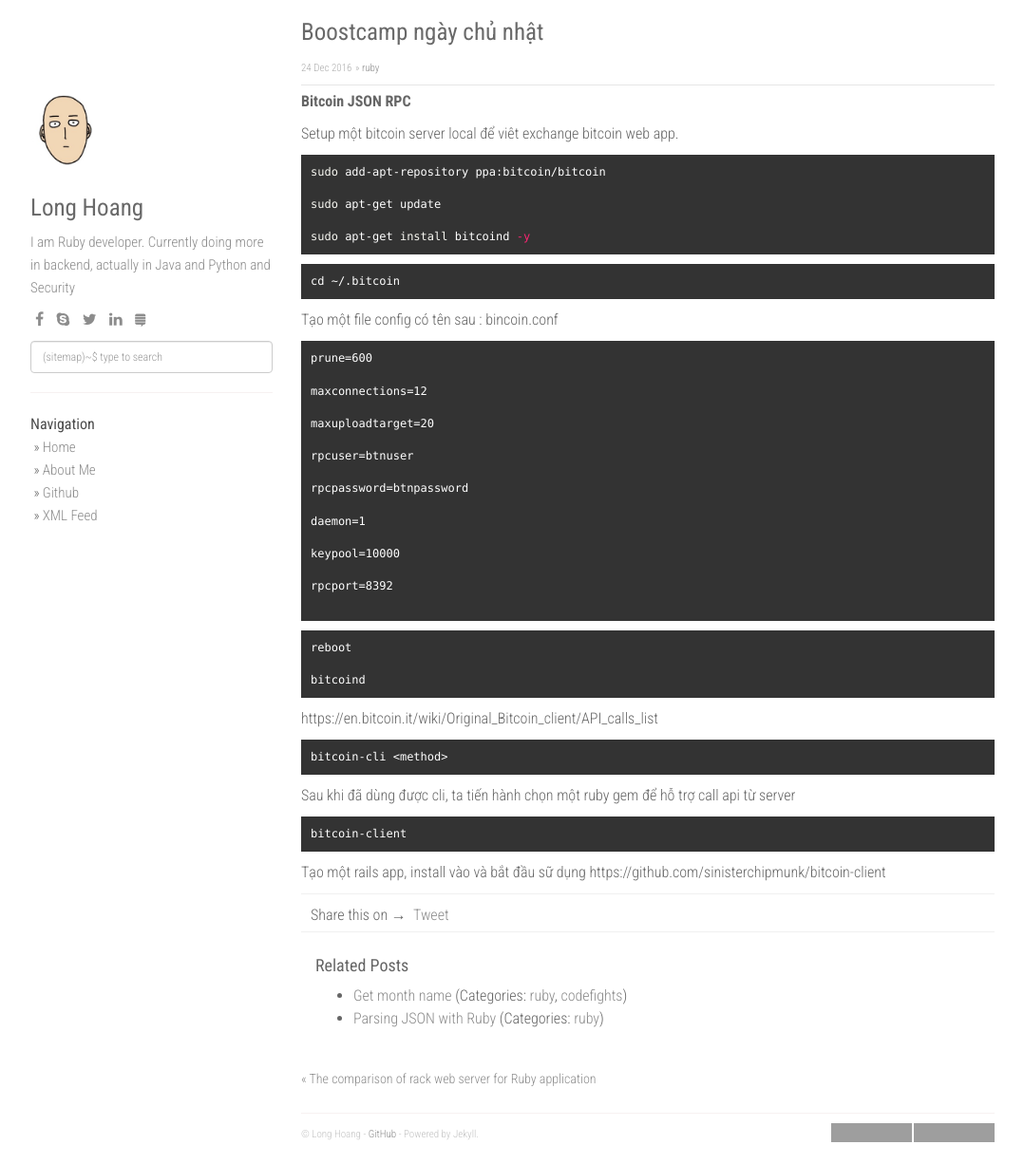
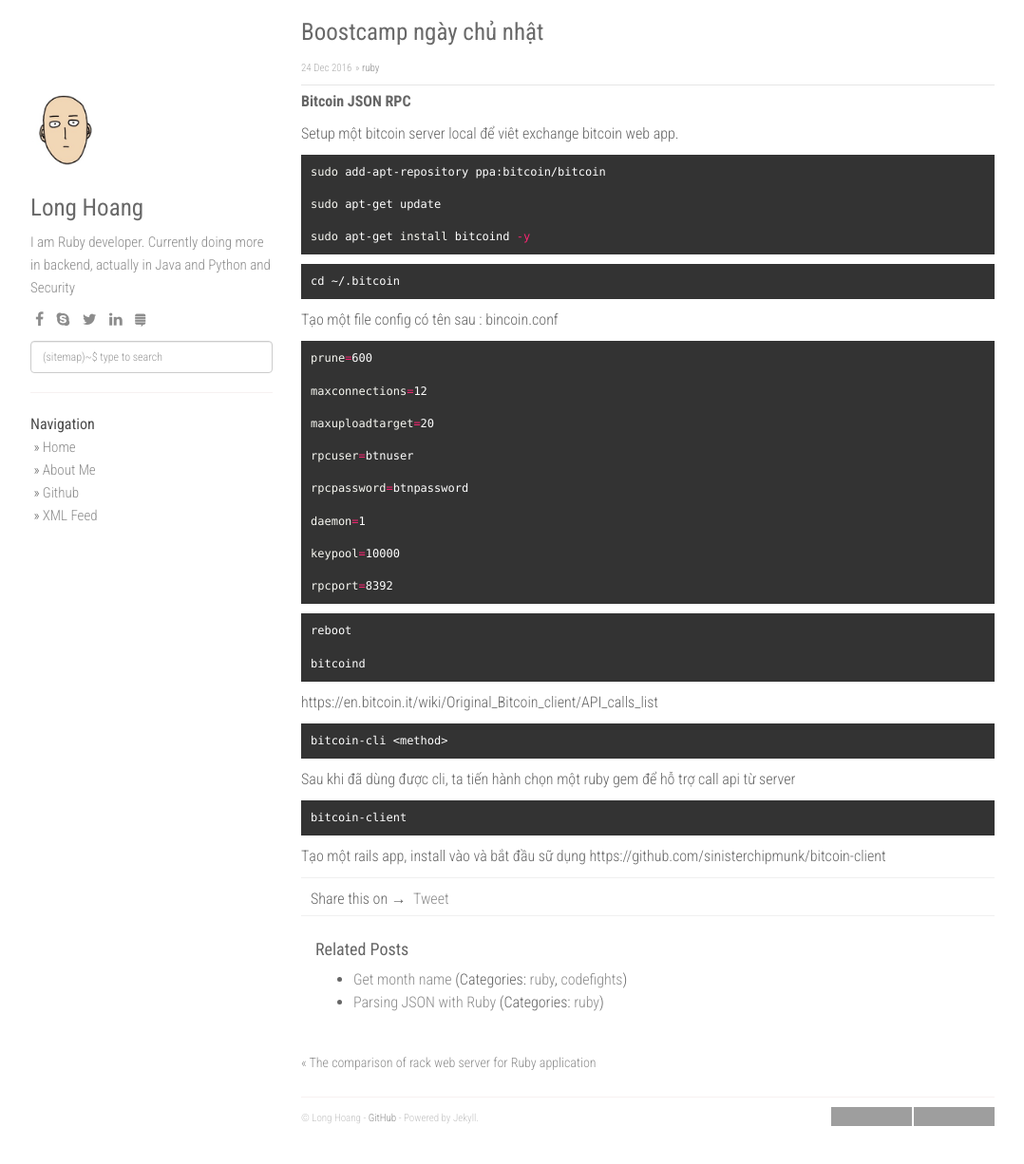
Before and after one commit to SFzxc/SFzxc.github.io, a Jekyll site: the page built from _posts/2016-12-25-Boostcamp-chu-nhat.md, in a window 1280 px wide and 1226 px high. Shown: the whole window at 95% size, without its empty margins (53-1131 px from the left). Built offline with Jekyll 4.4.1, drawn with Linux system fonts in a browser that asks for light colours; nearby versions of some CDN libraries; comment, search, counter and statistics services are not loaded; grey boxes are pictures that could not be loaded.

Commit message:
Update 2016-12-25-Boostcamp-chu-nhat.md

`````diff
--- a/_posts/2016-12-25-Boostcamp-chu-nhat.md
+++ b/_posts/2016-12-25-Boostcamp-chu-nhat.md
@@ -21,7 +21,8 @@ sudo apt-get install bitcoind -y
 cd ~/.bitcoin
 ```
 Tạo một file config có tên sau : bincoin.conf
-```
+
+```bash
 prune=600
 
 maxconnections=12
@@ -37,8 +38,8 @@ daemon=1
 keypool=10000
 
 rpcport=8392
+```
 
-````
 ```
 reboot
 
@@ -46,12 +47,16 @@ bitcoind
 ```
 
 https://en.bitcoin.it/wiki/Original_Bitcoin_client/API_calls_list
+
 ```
 bitcoin-cli <method>
 ```
+
 Sau khi đã dùng được cli, ta tiến hành chọn một ruby gem để hỗ trợ call api từ server
+
 ```
 bitcoin-client
 ```
+
 Tạo một rails app, install vào và bắt đầu sữ dụng
 https://github.com/sinisterchipmunk/bitcoin-client
`````
